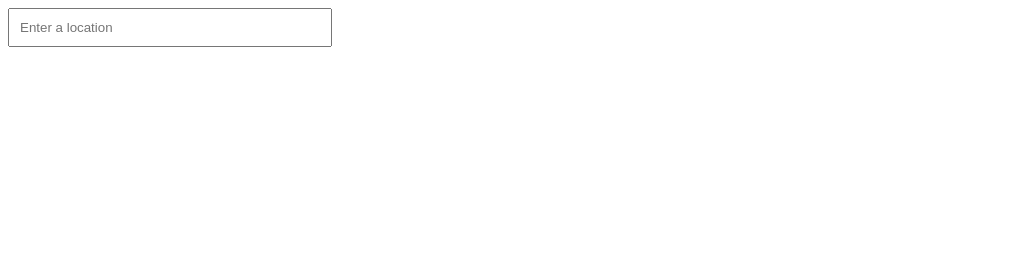
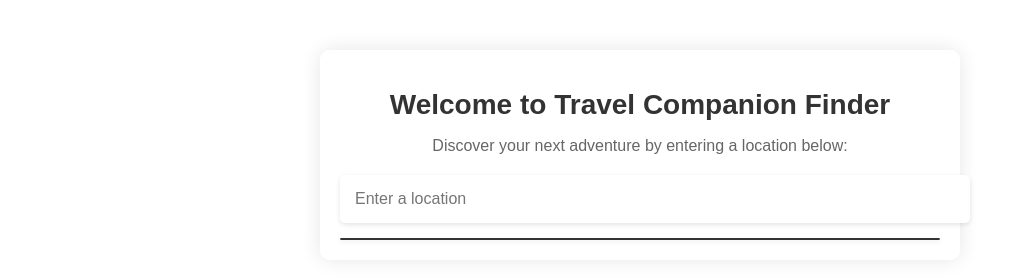
Before and after one commit to Alvin5432/Travel-companion-finder, a website: page public/location.html in a window 1280 px wide. Shown: the whole page, without its empty margins (0-1026 px from the left). Drawn offline with Linux system fonts and the light colour scheme.

Commit message:
made some changes for the styles

```diff
--- /dev/null
+++ b/public/companions.css
@@ -0,0 +1,67 @@
+/* companions.css */
+
+body {
+    font-family: 'Arial', sans-serif;
+    margin: 0;
+    padding: 0;
+    background-color: #f9f9f9;
+}
+
+.container {
+    text-align: center;
+    max-width: 600px;
+    margin: 50px auto;
+    padding: 20px;
+    background-color: #fff;
+    box-shadow: 0 0 20px rgba(0, 0, 0, 0.1);
+    border-radius: 10px;
+}
+
+h1 {
+    color: #333;
+    font-size: 28px;
+    margin-bottom: 20px;
+}
+
+#companions-list {
+    text-align: center; /* Align text within the list to the left */
+}
+
+.list-item {
+    padding: 20px;
+    border: 1px solid #ccc;
+    border-radius: 5px;
+    margin-bottom: 20px;
+    background-color: #fff;
+    box-shadow: 0 2px 5px rgba(0, 0, 0, 0.1);
+}
+
+.list-item p {
+    margin: 0;
+    font-size: 16px;
+    color: #555;
+}
+
+.list-item button {
+    background-color: #4caf50;
+    color: #fff;
+    border: none;
+    padding: 10px 15px;
+    border-radius: 5px;
+    cursor: pointer;
+    font-size: 14px;
+    transition: background-color 0.3s ease;
+}
+
+.list-item button:hover {
+    background-color: #45a049;
+}
+
+/* Additional styling for the chat button */
+.list-item button.chat-button {
+    background-color: #3498db;
+}
+
+.list-item button.chat-button:hover {
+    background-color: #2980b9;
+}
--- a/public/index.js
+++ b/public/index.js
@@ -85,5 +85,6 @@ let forms = document.querySelectorAll('form');
 forms.forEach(form => {
   form.addEventListener('submit', function (e) {
     e.preventDefault();
-  });
+  }
+  );
 });
--- a/public/location.css
+++ b/public/location.css
@@ -1,17 +1,81 @@
+/* location.css */
 
+body {
+    font-family: 'Arial', sans-serif;
+    margin: 0;
+    padding: 0;
+    animation: gradientAnimation 10s infinite linear;
+    color: #fff;
+}
+
+@keyframes gradientAnimation {
+    0% {
+        background-position: 0% 50%;
+    }
+    100% {
+        background-position: 100% 50%;
+    }
+}
+
+.container {
+    text-align: center;
+    max-width: 600px;
+    margin: 50px auto;
+    padding: 20px;
+    background-color: rgba(255, 255, 255, 0.9);
+    box-shadow: 0 0 20px rgba(0, 0, 0, 0.1);
+    border-radius: 10px;
+}
+
+h1 {
+    color: #333;
+    font-size: 28px;
+    margin-bottom: 10px;
+}
+
+p {
+    color: #666;
+    font-size: 16px;
+    margin-bottom: 20px;
+}
 
 #locationInput {
-    width: 300px;
-    padding: 10px;
+    width: 100%;
+    padding: 15px;
+    font-size: 16px;
+    border: none;
+    border-radius: 5px;
+    margin-bottom: 15px;
+    background-color: #fff;
+    color: #333;
+    box-shadow: 0 2px 5px rgba(0, 0, 0, 0.1);
+    transition: box-shadow 0.3s ease;
+}
+
+#locationInput:focus {
+    box-shadow: 0 4px 8px rgba(0, 0, 0, 0.2);
+}
+
+#suggestions {
+    max-height: 150px;
+    overflow-y: auto;
+    border: 1px solid #333; /* Change suggestion border color */
+    border-radius: 5px;
+    box-shadow: 0 2px 5px rgba(0, 0, 0, 0.1);
+    background-color: #000; /* Change suggestion background color */
 }
 
 .suggestion {
     cursor: pointer;
-    padding: 5px;
-    border: 1px solid #ccc;
-    margin-top: 5px;
+    padding: 15px;
+    border-bottom: 1px solid #eee;
+    transition: background-color 0.3s ease;
+}
+
+.suggestion:last-child {
+    border-bottom: none;
 }
 
 .suggestion:hover {
-    background-color: #f0f0f0;
+    background-color: #333; /* Change suggestion hover color */
 }
--- a/public/location.html
+++ b/public/location.html
@@ -10,8 +10,13 @@
 <body>
     <!-- Your HTML content goes here -->
 
-    <input type="text" id="locationInput" placeholder="Enter a location">
-    <div id="suggestions"></div>
+    <div class="container">
+        <h1>Welcome to Travel Companion Finder</h1>
+        <p>Discover your next adventure by entering a location below:</p>
+
+        <input type="text" id="locationInput" placeholder="Enter a location">
+        <div id="suggestions"></div>
+    </div>
 
     <!-- Include your JavaScript file -->
     <script src="location.js"></script>
```
Also changed, not shown: app2.js (+9 -36 lines), public/companions.html (+3 -1 lines), public/index.html (+91 -23 lines), public/main.js (+0 -11 lines), public/media.css (indentation only).
